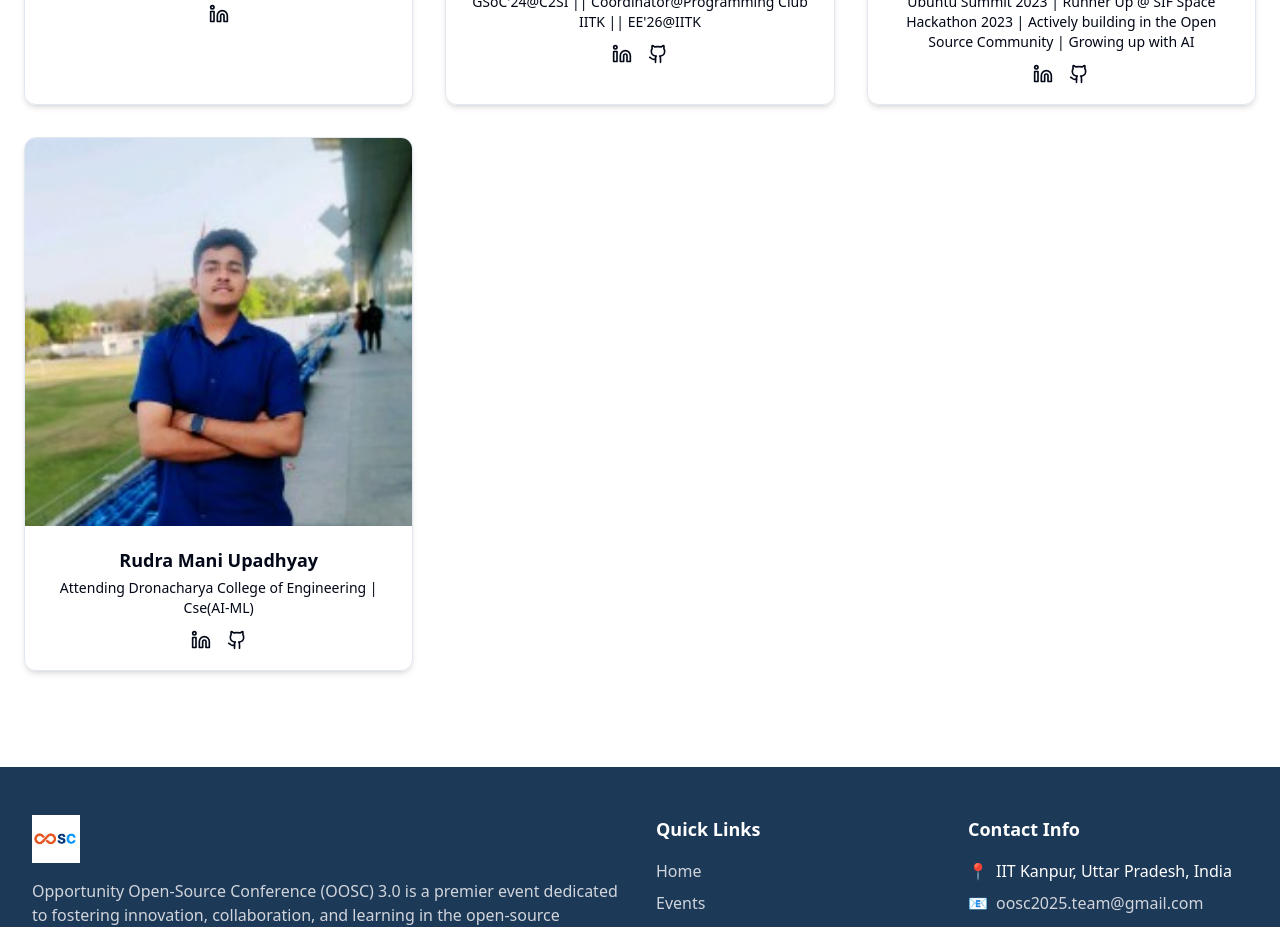
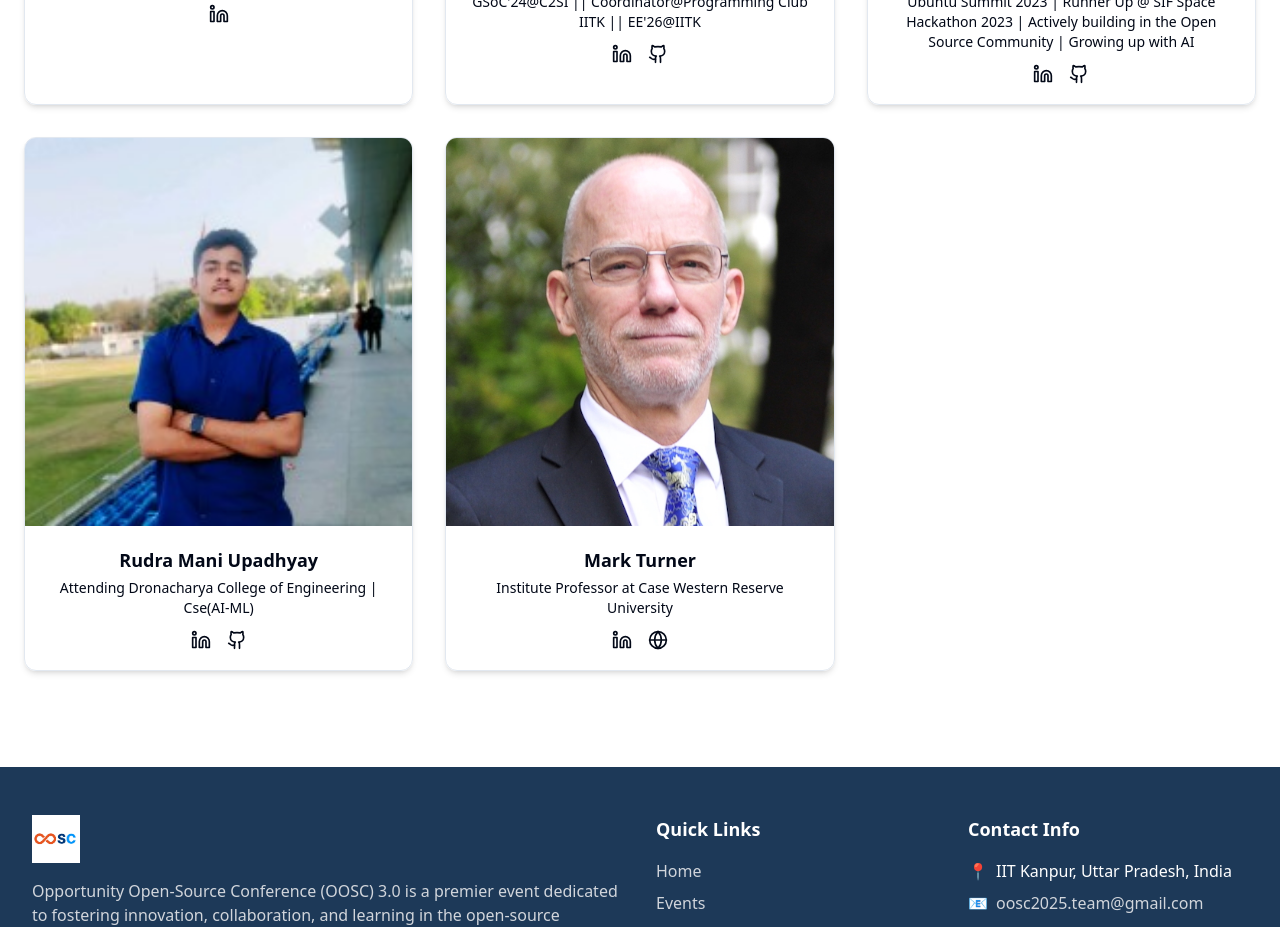
Before and after one commit to Sanskary2303/OOSC3.0-UbuCon-India, a Next.js app: page /speakers in a window 1280 px wide. Shown: the part 7700-8627 px from the top of the page. Built offline with nearby package versions, Linux system fonts and the light colour scheme.

Commit message:
mark turner added

```diff
--- a/src/app/speakers/speakerData.ts
+++ b/src/app/speakers/speakerData.ts
@@ -38,6 +38,7 @@ import nida from './images/Nikitha_Dhanabal_Vidushi.jpeg';
 import aygh from './images/Ayush_Ghai.jpeg';
 import frst from './images/Francis_Steen.jpeg';
 import papa from './images/Paritoshik_Paul.jpeg';
+import matu from './images/Mark_Turner.jpeg';
 
 
 export const speakers = [
@@ -573,7 +574,7 @@ export const speakers = [
     featured: true,
     track: "oosc",
   },
-    {
+  {
     id: "ruma",
     name: "Rudra Mani Upadhyay",
     title: "Attending Dronacharya College of Engineering | Cse(AI-ML)",
@@ -586,4 +587,17 @@ export const speakers = [
     featured: true,
     track: "oosc",
   },
+  {
+    id: "matu",
+    name: "Mark Turner",
+    title: "Institute Professor at Case Western Reserve University",
+    organization: "",
+    imageSrc: matu,
+    social: {
+      linkedin: "https://www.linkedin.com/in/mark-turner-a583b/",
+      website: "https://markturner.org/"
+    },
+    featured: true,
+    track: "oosc",
+  },
 ];
```
Also changed, not shown: src/app/speakers/images/Mark_Turner.jpeg (added).
